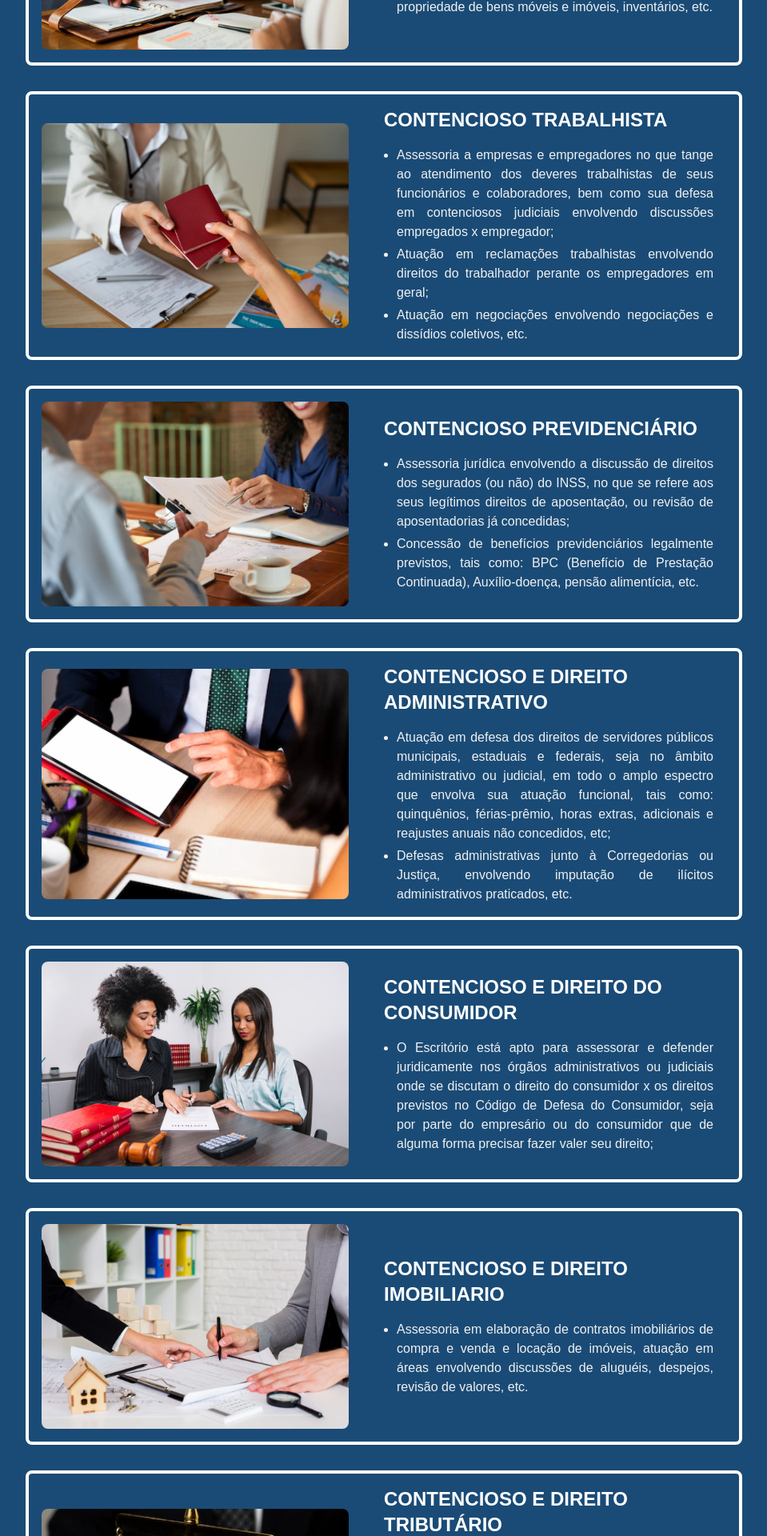
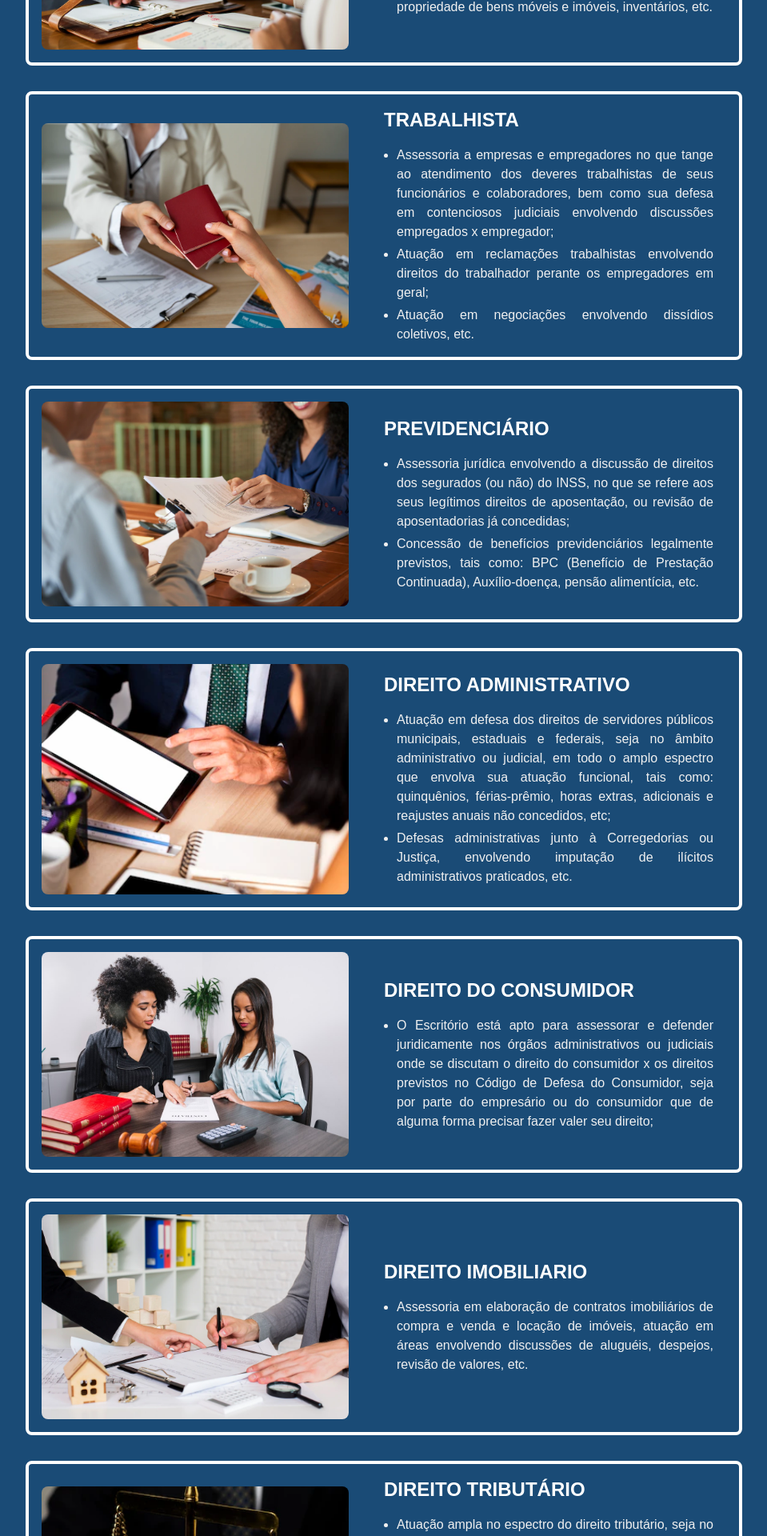
Before and after one commit to oisouguilherme/Advocacia_Milena_LP, a Next.js app: page / in a window 1280 px wide. Shown: the part 1880-3800 px from the top of the page at 80% size, without its empty margins (160-1119 px from the left). Built offline with nearby package versions, Linux system fonts and the light colour scheme.

Commit message:
fix: erros escrita

```diff
--- a/src/components/AreasTrabalho.jsx
+++ b/src/components/AreasTrabalho.jsx
@@ -15,7 +15,7 @@ export function AreasTrabalho() {
         <h2 className="text-3xl font-bold pb-2 px-4">Áreas de Atuação</h2>
 
         <div className="space-y-8 pt-12 px-4">
-          <CardArea img={Civil} title={"CONTENCIOSO CÍVEL"}>
+          <CardArea img={Civil} title={"CÍVEL"}>
             <li className="text-justify">
               Trabalhos jurídicos especializados em todos e quaisquer assuntos
               envolvendo o direito civil, tais como a elaboração e discussão
@@ -23,7 +23,7 @@ export function AreasTrabalho() {
               propriedade de bens móveis e imóveis, inventários, etc.
             </li>
           </CardArea>
-          <CardArea img={Trabalhista} title={"CONTENCIOSO TRABALHISTA"}>
+          <CardArea img={Trabalhista} title={"TRABALHISTA"}>
             <li className="text-justify">
               Assessoria a empresas e empregadores no que tange ao atendimento
               dos deveres trabalhistas de seus funcionários e colaboradores, bem
@@ -35,11 +35,10 @@ export function AreasTrabalho() {
               trabalhador perante os empregadores em geral;
             </li>
             <li className="text-justify">
-              Atuação em negociações envolvendo negociações e dissídios
-              coletivos, etc.
+              Atuação em negociações envolvendo dissídios coletivos, etc.
             </li>
           </CardArea>
-          <CardArea img={Previdencia} title={"CONTENCIOSO PREVIDENCIÁRIO "}>
+          <CardArea img={Previdencia} title={"PREVIDENCIÁRIO "}>
             <li className="text-justify">
               Assessoria jurídica envolvendo a discussão de direitos dos
               segurados (ou não) do INSS, no que se refere aos seus legítimos
@@ -52,10 +51,7 @@ export function AreasTrabalho() {
               pensão alimentícia, etc.
             </li>
           </CardArea>
-          <CardArea
-            img={Administrativo}
-            title={"CONTENCIOSO E DIREITO ADMINISTRATIVO "}
-          >
+          <CardArea img={Administrativo} title={"DIREITO ADMINISTRATIVO "}>
             <li className="text-justify">
               Atuação em defesa dos direitos de servidores públicos municipais,
               estaduais e federais, seja no âmbito administrativo ou judicial,
@@ -68,10 +64,7 @@ export function AreasTrabalho() {
               envolvendo imputação de ilícitos administrativos praticados, etc.
             </li>
           </CardArea>
-          <CardArea
-            img={Consumidor}
-            title={"CONTENCIOSO E DIREITO DO CONSUMIDOR "}
-          >
+          <CardArea img={Consumidor} title={"DIREITO DO CONSUMIDOR "}>
             <li className="text-justify">
               O Escritório está apto para assessorar e defender juridicamente
               nos órgãos administrativos ou judiciais onde se discutam o direito
@@ -80,20 +73,14 @@ export function AreasTrabalho() {
               alguma forma precisar fazer valer seu direito;
             </li>
           </CardArea>
-          <CardArea
-            img={Imobiliario}
-            title={"CONTENCIOSO E DIREITO IMOBILIARIO "}
-          >
+          <CardArea img={Imobiliario} title={"DIREITO IMOBILIARIO "}>
             <li className="text-justify">
               Assessoria em elaboração de contratos imobiliários de compra e
               venda e locação de imóveis, atuação em áreas envolvendo discussões
               de aluguéis, despejos, revisão de valores, etc.
             </li>
           </CardArea>
-          <CardArea
-            img={Tributario}
-            title={"CONTENCIOSO E  DIREITO TRIBUTÁRIO "}
-          >
+          <CardArea img={Tributario} title={"DIREITO TRIBUTÁRIO "}>
             <li className="text-justify">
               Atuação ampla no espectro do direito tributário, seja no âmbito
               municipal (IPTU/ISS), sno àmbito estadual (ICMS/ITCMD/IPVA), ou no
--- a/src/components/FicouComDuvida.jsx
+++ b/src/components/FicouComDuvida.jsx
@@ -19,7 +19,7 @@ export function FicouComDuvida() {
             Ficou alguma dúvida?
           </h2>
           <p className="py-6 sm:text-lg text-zinc-800">
-            Para melhor atende-ló entre em contato conosco
+            Para melhor atende-lô entre em contato conosco
           </p>
           <Link
             href={"https://wa.me/5531984780647"}
```
